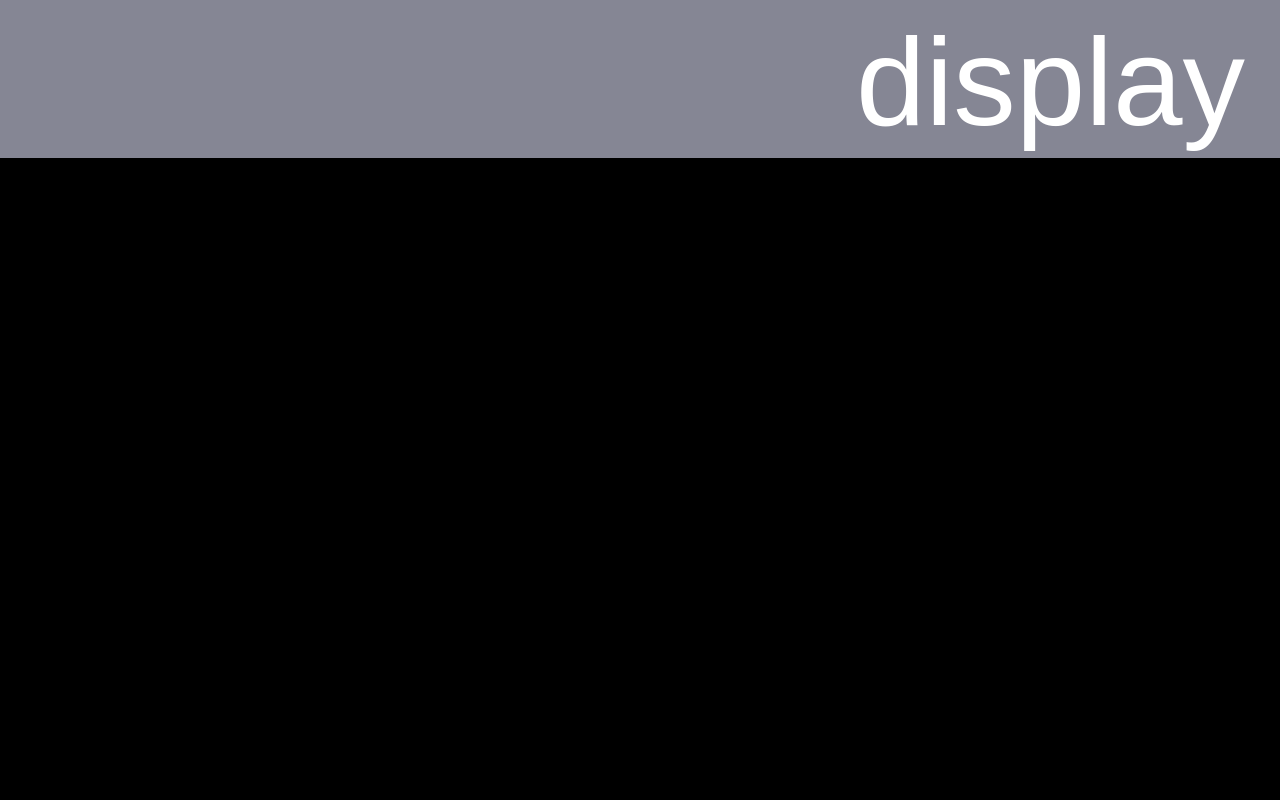
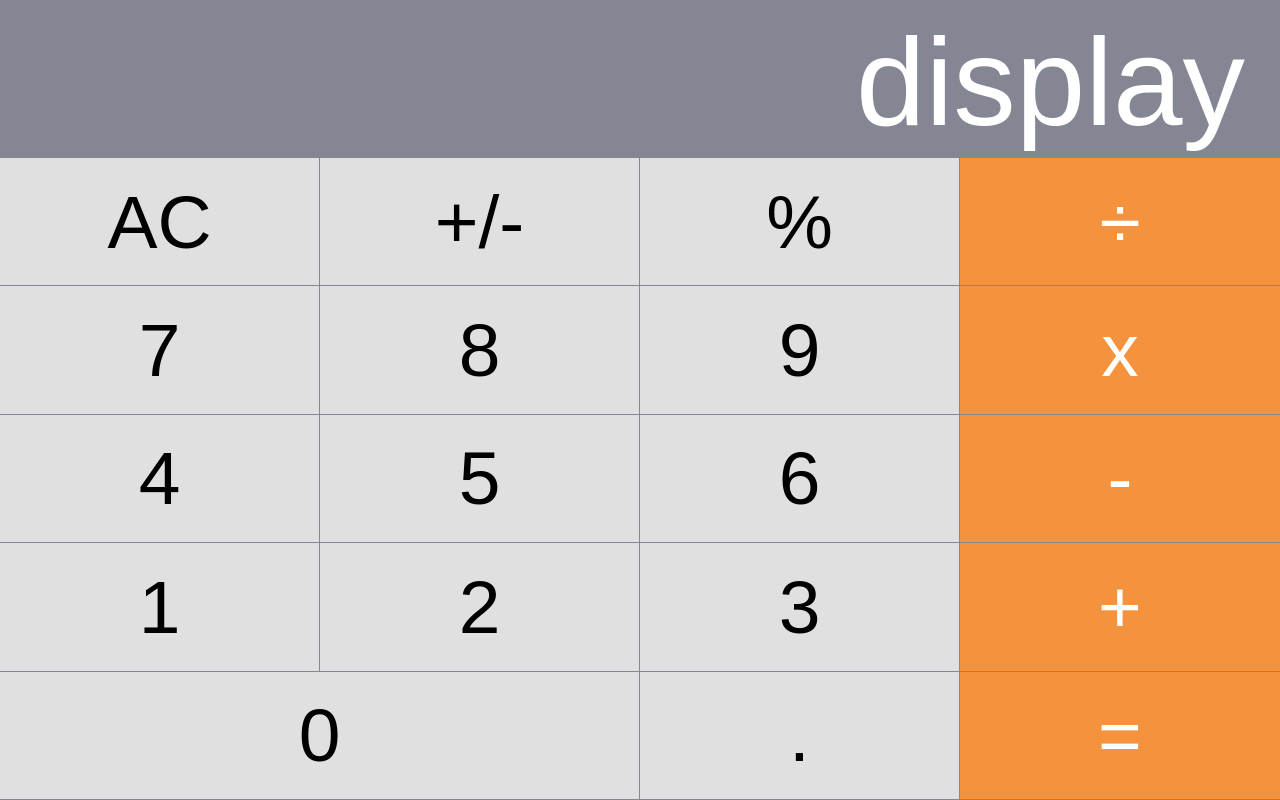
Before and after one commit to Ishaan-11/react-calculator, a React (Create React App) app: page / in a window 1280 px wide. Built offline with nearby package versions, Linux system fonts and the light colour scheme.

Commit message:
add: buttons

```diff
--- a/src/components/App.jsx
+++ b/src/components/App.jsx
@@ -1,11 +1,13 @@
 import React from "react";
 import Display from "./Display";
+import ButtonPanel from "./ButtonPanel";
 import "./App.css";
 
 function App() {
   return (
     <div className="component-app">
       <Display />
+      <ButtonPanel />
     </div>
   );
 }
--- /dev/null
+++ b/src/components/Button.css
@@ -0,0 +1,27 @@
+.component-button {
+  display: inline-flex;
+  width: 25%;
+  flex: 1 0 auto;
+}
+
+.component-button.wide {
+  width: 50%;
+}
+
+.component-button button {
+  background-color: #e0e0e0;
+  border: 0;
+  font-size: 1.5rem;
+  margin: 0 1px 0 0;
+  flex: 1 0 auto;
+  padding: 0;
+}
+
+.component-button:last-child button {
+  margin-right: 0;
+}
+
+.component-button.orange button {
+  background-color: #f5923e;
+  color: white;
+}
--- /dev/null
+++ b/src/components/Button.jsx
@@ -0,0 +1,14 @@
+import React from "react";
+import "./Button.css";
+
+function Button(props) {
+  const classes = `component-button ${props.orange ? "orange" : ""} ${props.wide ? "wide" : ""}`;
+
+  return (
+    <div className={classes}>
+      <button>{props.name}</button>
+    </div>
+  );
+}
+
+export default Button;
--- /dev/null
+++ b/src/components/ButtonPanel.css
@@ -0,0 +1,14 @@
+.component-button-panel {
+  background-color: #858694;
+  display: flex;
+  flex-direction: row;
+  flex-wrap: wrap;
+  flex: 1 0 auto;
+}
+
+.component-button-panel > div {
+  width: 100%;
+  margin-bottom: 1px;
+  flex: 1 0 auto;
+  display: flex;
+}
--- /dev/null
+++ b/src/components/ButtonPanel.jsx
@@ -0,0 +1,41 @@
+import React from "react";
+import Button from "./Button";
+import "./ButtonPanel.css";
+
+function ButtonPanel () {
+  return (
+    <div className="component-button-panel">
+      <div>
+        <Button name="AC"/>
+        <Button name="+/-"/>
+        <Button name="%"/>
+        <Button name="÷" orange />
+      </div>
+      <div>
+        <Button name="7"/>
+        <Button name="8"/>
+        <Button name="9"/>
+        <Button name="x" orange />
+      </div>
+      <div>
+        <Button name="4"/>
+        <Button name="5"/>
+        <Button name="6"/>
+        <Button name="-" orange />
+      </div>
+      <div>
+        <Button name="1"/>
+        <Button name="2"/>
+        <Button name="3"/>
+        <Button name="+" orange />
+      </div>
+      <div>
+        <Button name="0" wide />
+        <Button name="."/>
+        <Button name="=" orange />
+      </div>
+    </div>
+  );
+}
+
+export default ButtonPanel;
```
